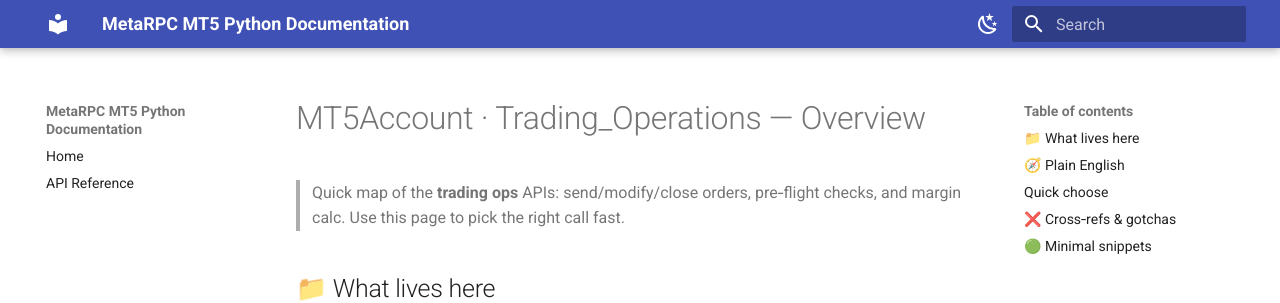
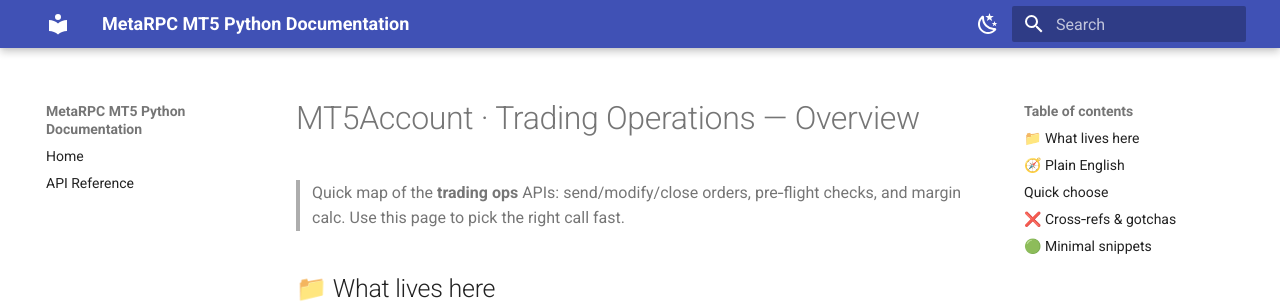
Before and after one commit to MetaRPC/PyMT5, an MkDocs documentation site: the page built from docs/MT5Account/Trading_Operations/TradingOperations_Overview.md, in a window 1280 px wide and 900 px high. Shown: the top 303 px of the window. Built offline with MkDocs 1.6.1 and Material for MkDocs 9.7.7, drawn with Linux system fonts in a browser that asks for light colours.

```diff
--- a/docs/MT5Account/Trading_Operations/TradingOperations_Overview.md
+++ b/docs/MT5Account/Trading_Operations/TradingOperations_Overview.md
@@ -1,4 +1,4 @@
-# MT5Account · Trading\_Operations — Overview
+# MT5Account · Trading Operations — Overview
 
 > Quick map of the **trading ops** APIs: send/modify/close orders, pre‑flight checks, and margin calc. Use this page to pick the right call fast.
 
```
